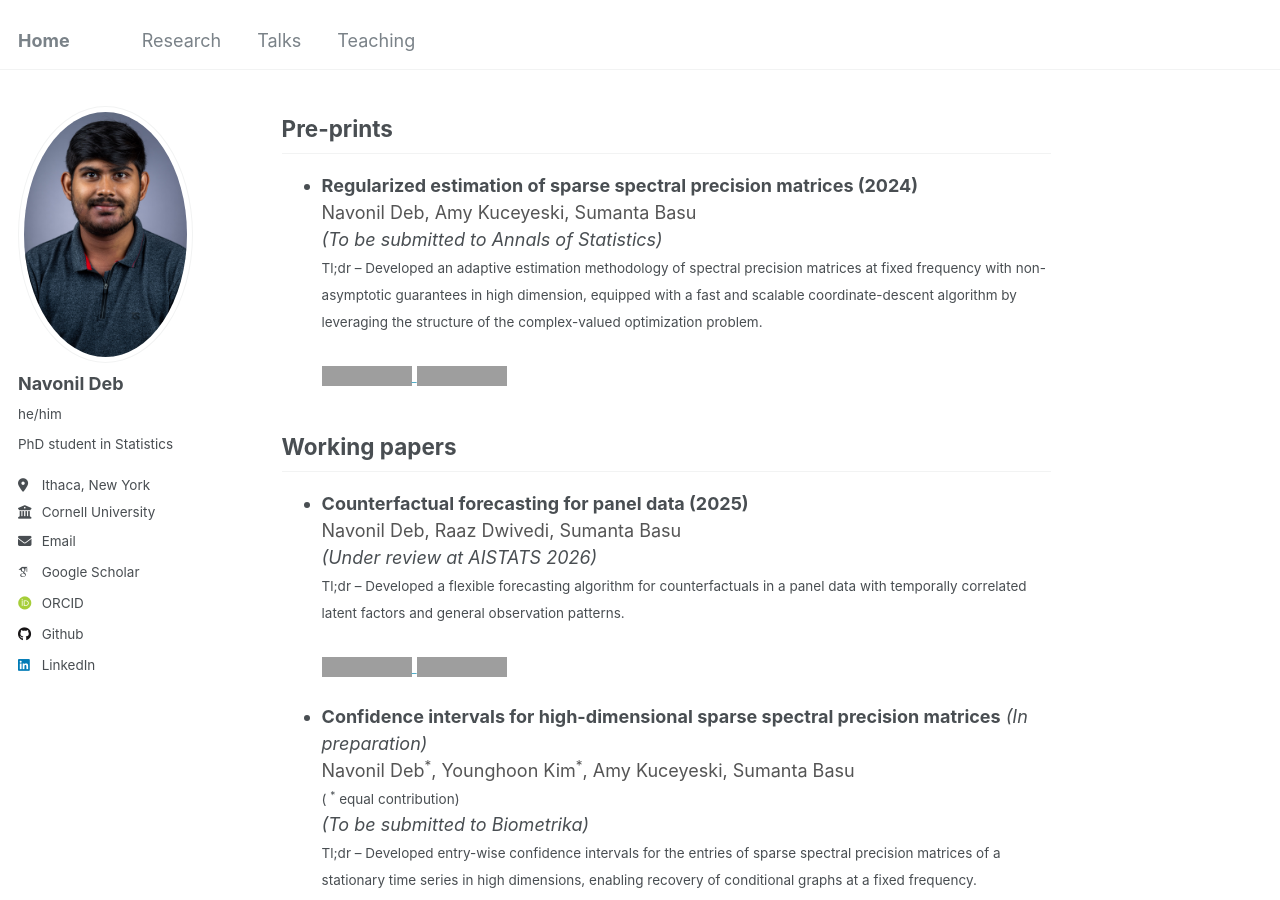
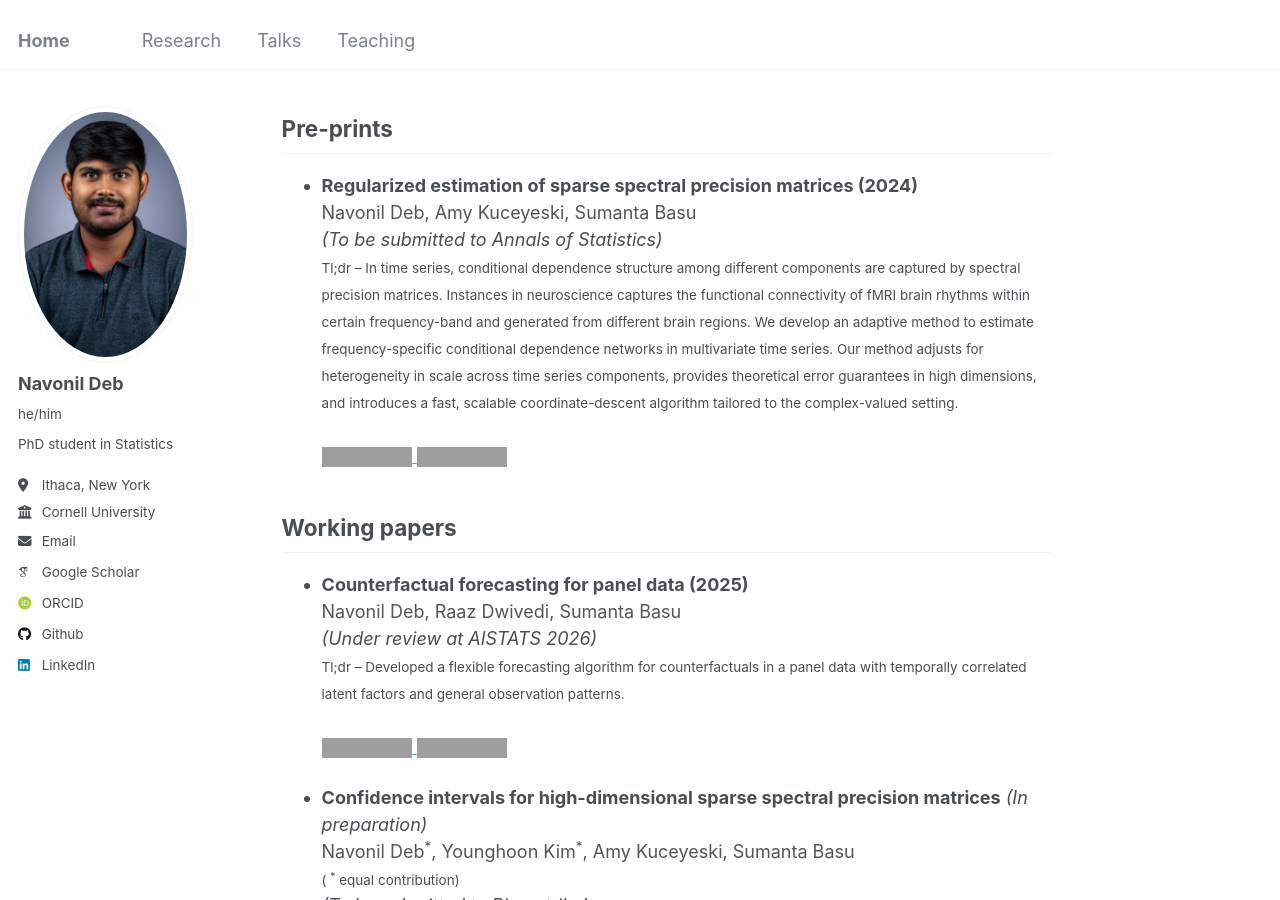
Before and after one commit to navonildeb/navonildeb.github.io, a Jekyll site: the page built from _publications/publications.md, in a window 1280 px wide and 900 px high, scrolled down 370 px. Built offline with Jekyll 4.4.1, drawn with Linux system fonts in a browser that asks for light colours; some web fonts are replaced; grey boxes are pictures that could not be loaded.

Commit message:
Update publications.md

```diff
--- a/_publications/publications.md
+++ b/_publications/publications.md
@@ -18,7 +18,7 @@ author_profile: true
   <span style="color:#555">Navonil Deb, Amy Kuceyeski, Sumanta Basu</span><br>
   <em>(To be submitted to Annals of Statistics)</em><br>
   <small>
-  Tl;dr – Developed an adaptive estimation methodology of spectral precision matrices at fixed frequency with non-asymptotic guarantees in high dimension, equipped with a fast and scalable coordinate-descent algorithm by leveraging the structure of the complex-valued optimization problem.
+  Tl;dr – In time series, conditional dependence structure among different components are captured by spectral precision matrices. Instances in neuroscience captures the functional connectivity of fMRI brain rhythms within certain frequency-band and generated from different brain regions. We develop an adaptive method to estimate frequency-specific conditional dependence networks in multivariate time series. Our method adjusts for heterogeneity in scale across time series components, provides theoretical error guarantees in high dimensions, and introduces a fast, scalable coordinate-descent algorithm tailored to the complex-valued setting.
   </small><br><br>
   <a href="https://doi.org/10.48550/arXiv.2401.11128">
     <img src="https://img.shields.io/badge/arXiv-2401.11128-b31b1b?logo=arxiv&logoColor=white" alt="arXiv" />
```
